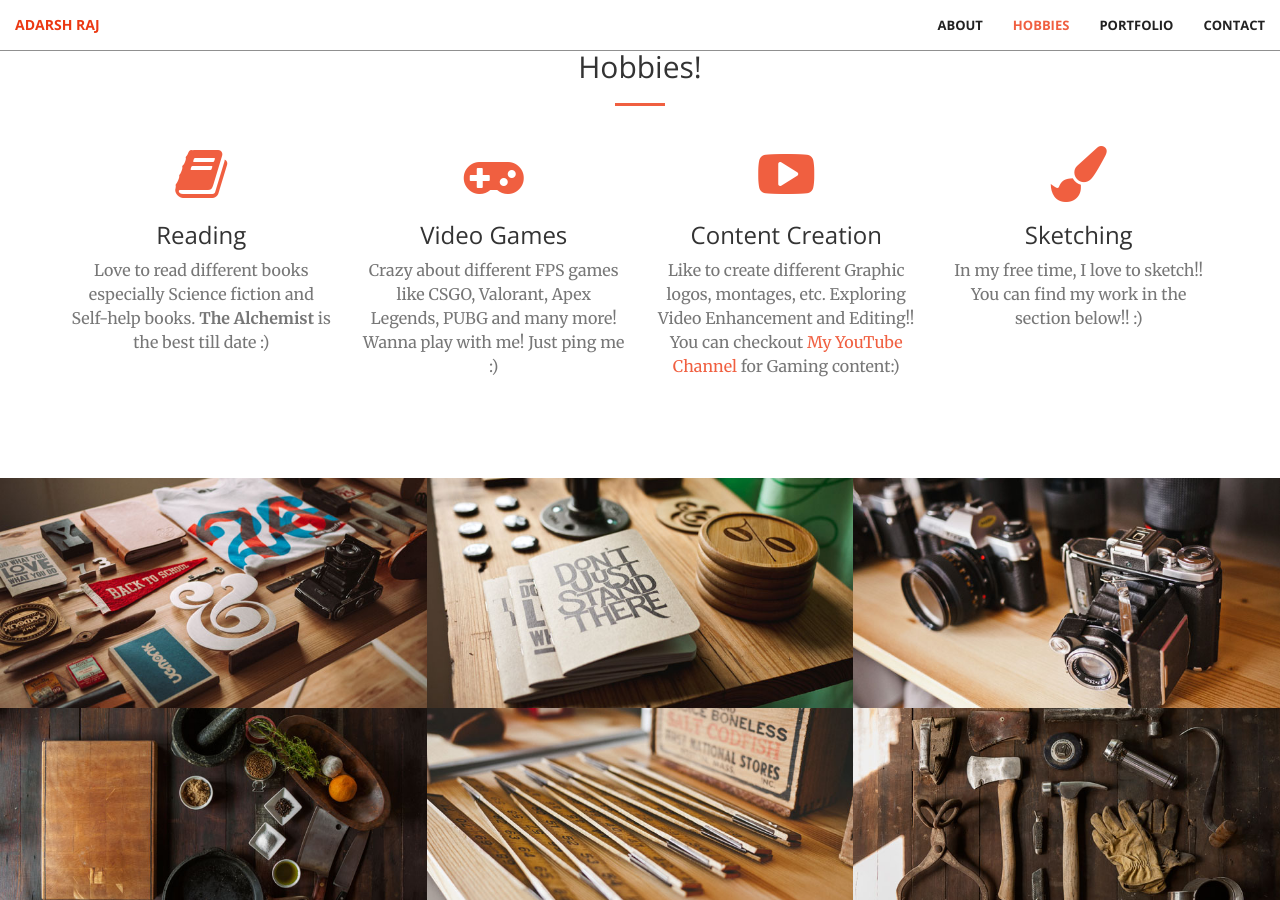
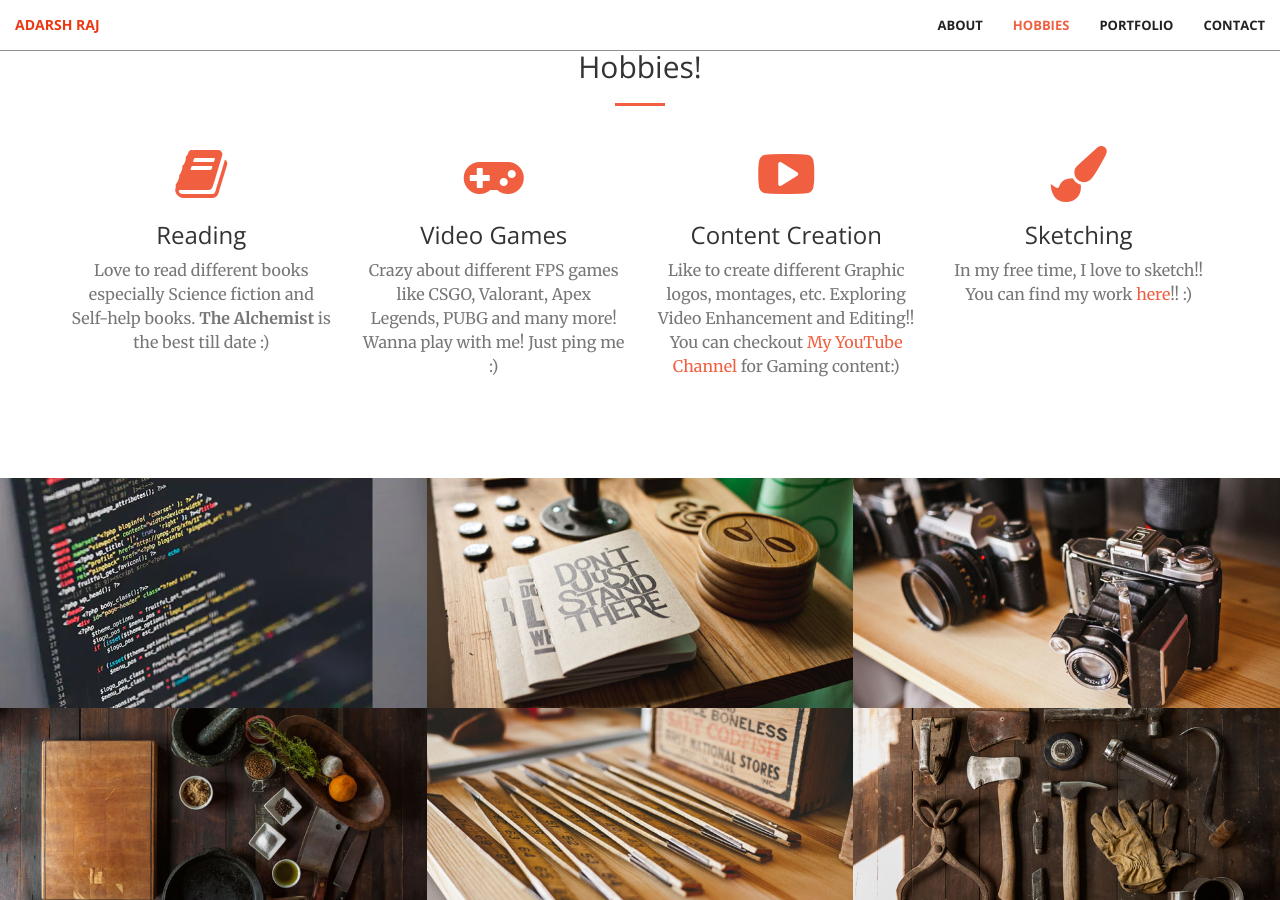
Before and after one commit to adarsh0raj/adarsh0raj.github.io, a Jekyll site: the page built from index.html, in a window 1280 px wide and 900 px high, scrolled down 1456 px. Built offline with Jekyll 4.4.1, drawn with Linux system fonts in a browser that asks for light colours.

Commit message:
Changed Portfolio

```diff
--- a/_includes/portfolio.html
+++ b/_includes/portfolio.html
@@ -3,14 +3,14 @@
         <div class="row no-gutter">
             <div class="col-lg-4 col-sm-6">
                 <a href="#" class="portfolio-box">
-                    <img src="img/portfolio/1.jpg" class="img-responsive" alt="">
+                    <img src="img/portfolio/7.jpg" class="img-responsive" alt="">
                     <div class="portfolio-box-caption">
                         <div class="portfolio-box-caption-content">
                             <div class="project-category text-faded">
-                                Category
+                                Seasons Of Code, WnCC IITB
                             </div>
                             <div class="project-name">
-                                Project Name
+                                KontaKt App
                             </div>
                         </div>
                     </div>
--- a/_includes/services.html
+++ b/_includes/services.html
@@ -34,7 +34,7 @@
                 <div class="service-box">
                     <i class="fa fa-4x fa-paint-brush wow bounceIn text-primary" data-wow-delay=".3s"></i>
                     <h3>Sketching</h3>
-                    <p class="text-muted">In my free time, I love to sketch!! You can find my work in the section below!! :)</p>
+                    <p class="text-muted">In my free time, I love to sketch!! You can find my work <a href="https://photos.app.goo.gl/nrTXLzj27pfZWtE99">here</a>!! :)</p>
                 </div>
             </div>
         </div>
```
Also changed, not shown: img/portfolio/7.jpg (added), 5 other files.
